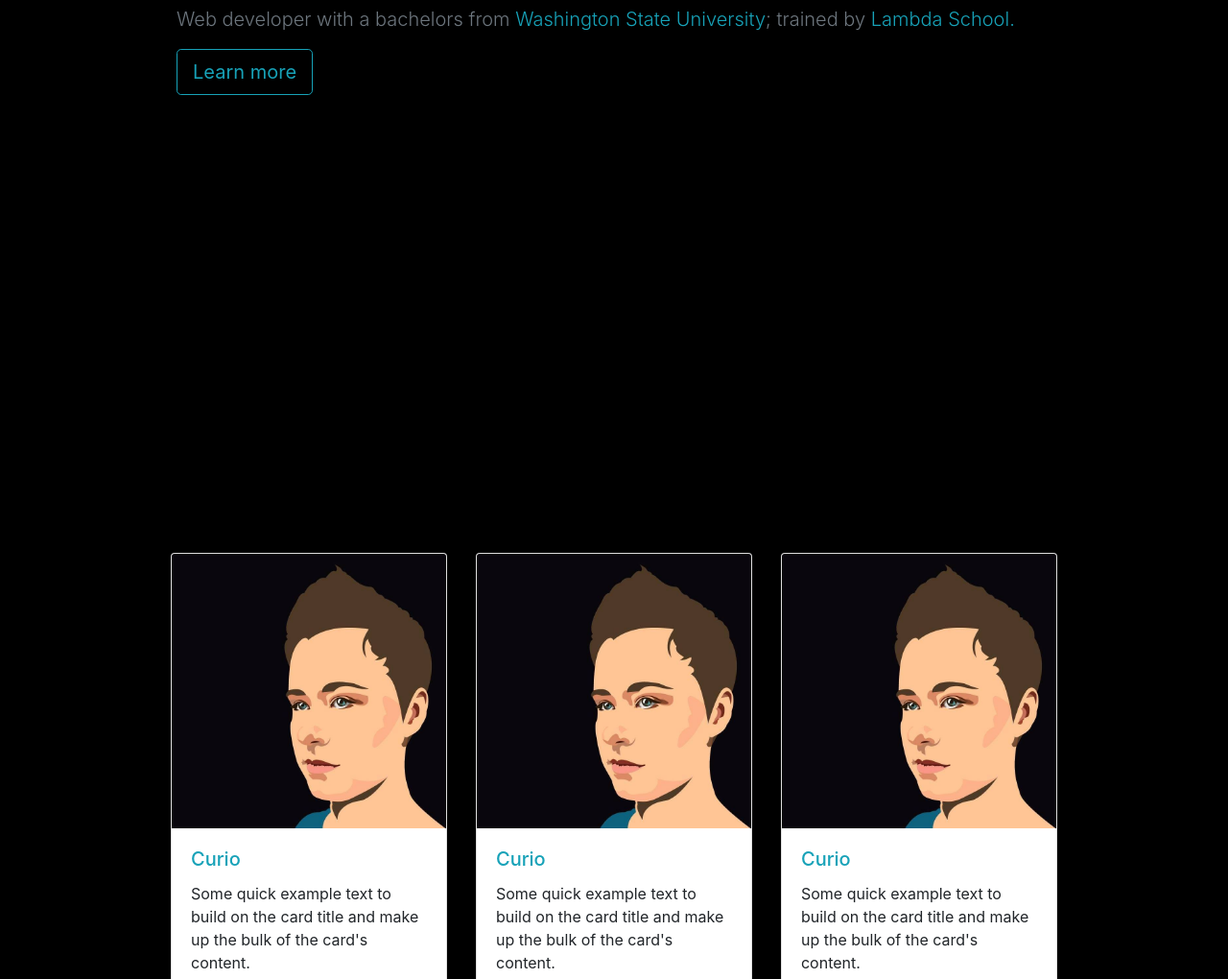
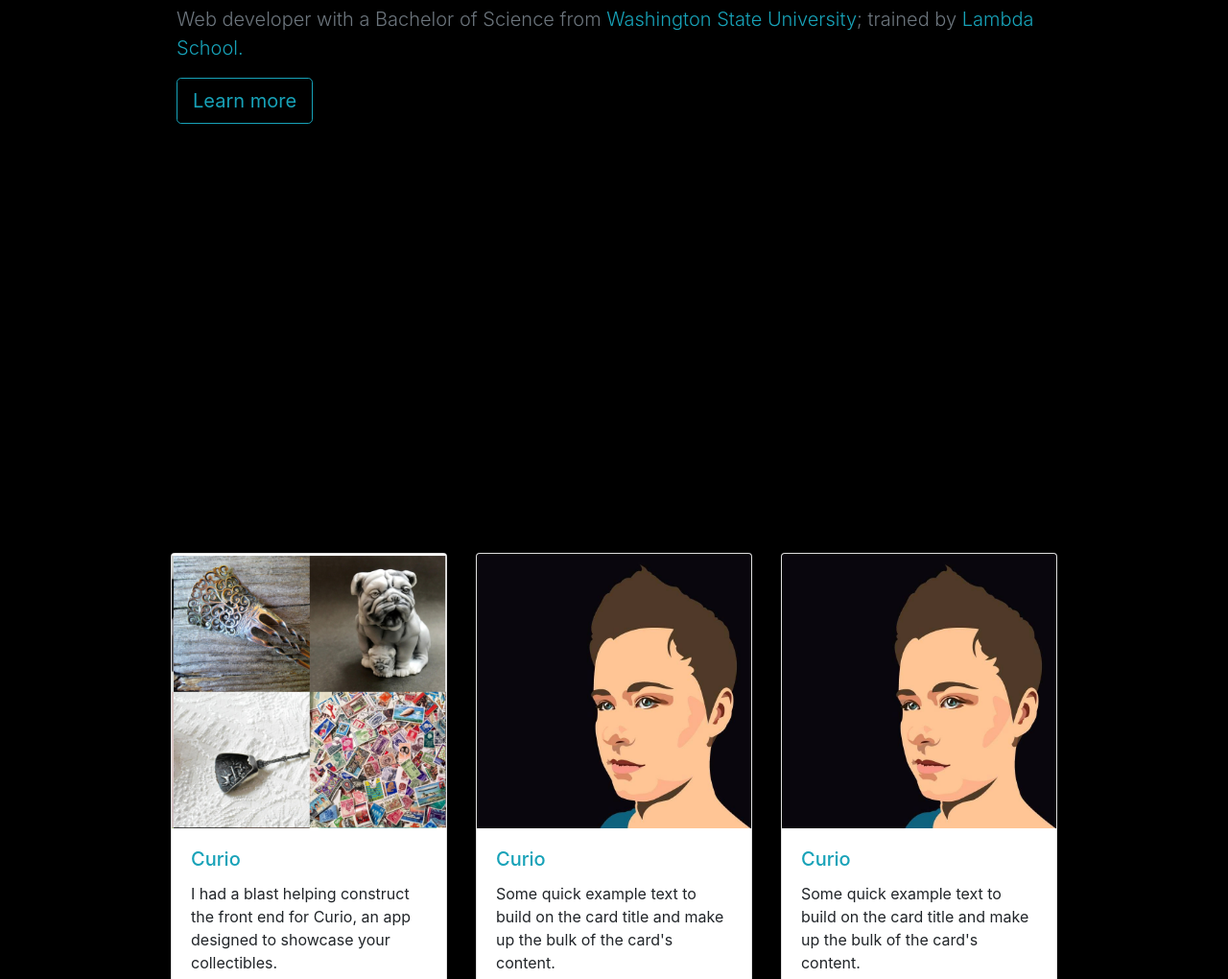
Before and after one commit to allie-rae/bootstrap-portfolio, a plain HTML site: page index.html in a window 1280 px wide. Shown: the part 280-1300 px from the top of the page at 96% size. Drawn offline with nearby package versions, Linux system fonts and the light colour scheme.

Commit message:
updated one of the cards to accurately reflect curio

```diff
--- a/index.html
+++ b/index.html
@@ -22,16 +22,16 @@
       </nav>
     <div class="jumbotron-fluid text-muted p-4 vh-100 w-75">
                 <h1 class="display-3 text-info mt-4">Hello,<br> I'm Allie Robinson</h1>
-                <p class="lead">Web developer with a bachelors from <a class="text-info" href="https://wsu.edu/" target="_blank">Washington State University</a>; trained by <a class="text-info" href="https://lambdaschool.com" target="_blank">Lambda School.</a></p>
+                <p class="lead">Web developer with a Bachelor of Science from <a class="text-info" href="https://wsu.edu/" target="_blank">Washington State University</a>; trained by <a class="text-info" href="https://lambdaschool.com" target="_blank">Lambda School.</a></p>
         <a class="btn btn-outline-info btn-lg" href="#" role="button">Learn more</a>
       </div>
       <div class="row mx-auto">
           <div class="col-md-4 d-flex justify-content-center">
             <div class="card" style="width: 18rem;">
-                <img src="allies-illustrator-selfie.jpg" class="card-img-top" alt="...">
+                <img src="collectibles.png" class="card-img-top" alt="...">
                 <div class="card-body">
                   <h5 class="card-title text-info">Curio</h5>
-                  <p class="card-text">Some quick example text to build on the card title and make up the bulk of the card's content.</p>
+                  <p class="card-text">I had a blast helping construct the front end for Curio, an app designed to showcase your collectibles.</p>
                 </div>
                 <ul class="list-group list-group-flush">
                   <li class="list-group-item">React</li>
@@ -39,8 +39,8 @@
                   <li class="list-group-item">CSS</li>
                 </ul>
                 <div class="card-body">
-                  <a href="#" class="card-link text-info">GitHub</a>
-                  <a href="#" class="card-link text-info">Deployed Project</a>
+                  <a href="https://github.com/curio-app" class="card-link text-info">GitHub</a>
+                  <a href="https://curio-app.netlify.com/" class="card-link text-info">Deployed Project</a>
                 </div>
               </div>
           </div>
```
Also changed, not shown: collectibles.png (added), curio.png (added), 1 other file.
